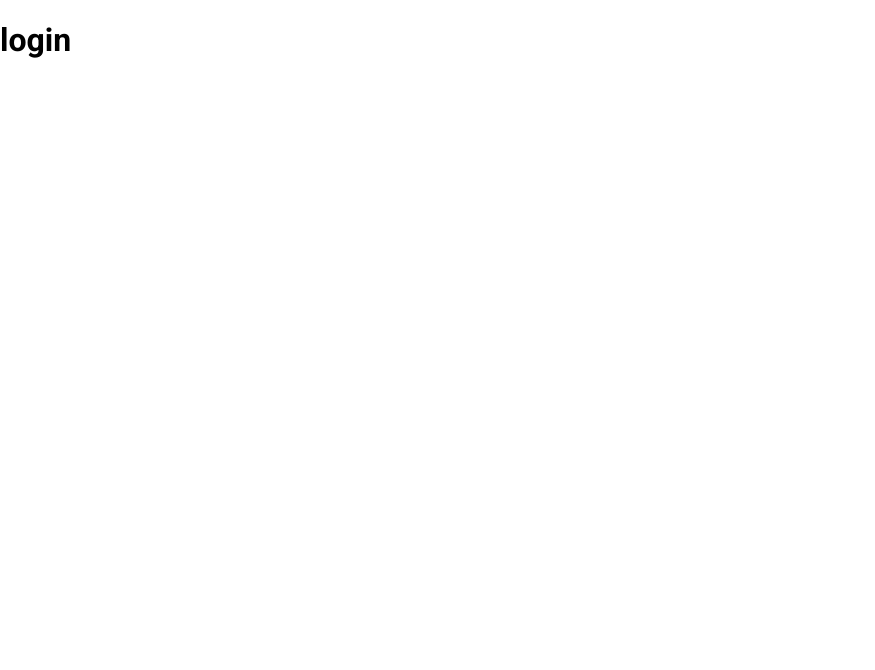
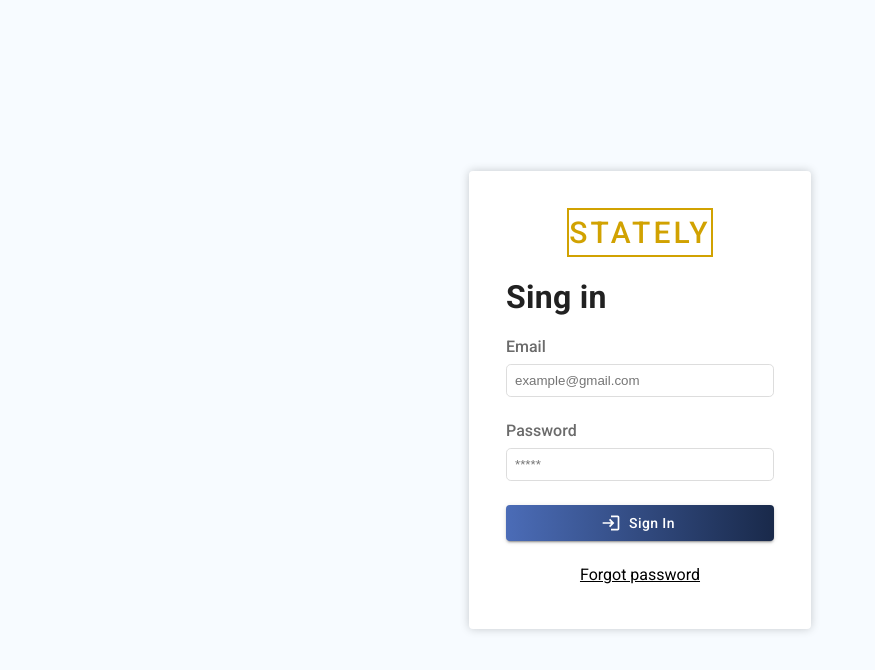
Before and after one commit to bhad0303/Stately, a React (Create React App) app: page / in a window 1280 px wide. Shown: the top 670 px of the page, without its empty margins (0-875 px from the left). Built offline with nearby package versions, Linux system fonts and the light colour scheme.

Commit message:
completing login component

```diff
--- /dev/null
+++ b/src/pages/login/Login.css
@@ -0,0 +1,57 @@
+form div{
+    display: flex;
+    flex-direction: column;
+    gap: 0.5rem;
+
+}
+
+form div label{
+     color: rgb(107, 107, 107);
+     font-weight: 500;
+}
+
+
+
+form div input{
+     border: 1px solid #ddd;
+     padding: 0.5rem;
+     border-radius:0.3rem ;
+
+}
+
+
+form div input:focus{
+    border: 1px solid blue;
+    outline: 3px solid #9CA5EA;
+    padding: 0.5rem;
+    border-radius:0.3rem ;
+}
+
+
+.btn-grad {background-image: linear-gradient(to right, #4b6cb7 0%, #182848  51%, #4b6cb7  100%)}
+.btn-grad {
+   margin: 10px;
+   padding: 15px 45px;
+   text-align: center;
+   text-transform: capitalize !important;
+   transition: 0.6s !important;
+   background-size: 200% auto;
+   color: white;
+   box-shadow: 0 0 20px #eee;
+   border-radius: 10px;
+   display: block;
+   width: 100%;
+ }
+
+ .btn-grad:hover {
+   background-position: right center; /* change the direction of the change here */
+   color: #fff;
+   text-decoration: none;
+ }
+
+
+ .Login{
+     display: flex;
+     flex-direction: column;
+     gap: 1.5rem;
+ }
--- a/src/pages/login/Login.jsx
+++ b/src/pages/login/Login.jsx
@@ -1,11 +1,132 @@
-import React from 'react'
+import React, { useState } from "react";
+import Box from "@mui/material/Box";
+import Card from "@mui/material/Card";
+import CardContent from "@mui/material/CardContent";
+import Button from "@mui/material/Button";
+import Typography from "@mui/material/Typography";
+import LoginIcon from "@mui/icons-material/Login";
+import "./Login.css";
 
-function login() {
+import { Link } from "react-router";
+import { Password } from "@mui/icons-material";
+
+
+
+
+function Login() {
+
+    const [formData,setFormData] = useState({
+       email : '',
+       password: ''
+    })
+
+    let handleSubmit = (event)=>{
+       event.preventDefault();
+       let resultData = {
+         ...formData
+       }
+
+       console.log(resultData)
+
+       setFormData({
+        email : "",
+        password : ""
+       })
+    }
+
+
+    let handleChange =(event)=>{
+       setFormData({
+         ...formData,
+         [event.target.name] : event.target.value
+       })
+    }
+
+
   return (
-    <div>
-      <h1>login</h1>
-    </div>
-  )
+    <Box
+      component="section"
+      sx={{
+        display: "flex",
+        justifyContent: "center",
+        alignItems: "center",
+        height: "100vh",
+        background: "#F7FBFF",
+        boxSizing: "border-box",
+      }}
+    >
+      <Card sx={{ minWidth: "300px", padding: "1.3rem" ,boxShadow : '0 0 10px rgba(0,0,0,0.2)' }}>
+        <CardContent>
+          <Typography
+            gutterBottom
+            sx={{
+              margin: "0 auto",
+              letterSpacing: "0.2rem",
+              color: "#D1A201",
+              fontSize: 30,
+              border: "2px solid #D1A201",
+              width: "fit-content",
+              fontWeight: 500,
+            }}
+          >
+            STATELY
+          </Typography>
+          <Typography sx={{ fontSize: "2rem" ,fontWeight : 'bold',margin:'1rem 0'}}>Sing in</Typography>
+
+          <form className="Login" onSubmit={handleSubmit}>
+            <div>
+              <label htmlFor="email">Email</label>
+              <input
+                id="email"
+                type="email"
+                name="email"
+                placeholder="example@gmail.com"
+                value ={formData.email}
+                onChange={handleChange}
+              />
+            </div>
+
+            <div>
+              <label htmlFor="password">Password</label>
+              <input
+                id="password"
+                type="password"
+                name="password"
+                placeholder="*****"
+                value ={formData.password}
+                onChange={handleChange}
+              />
+            </div>
+
+
+          <Button
+            variant="contained"
+            startIcon={<LoginIcon />}
+            className="btn-grad"
+            type="submit"
+          >
+            Sign in
+          </Button>
+
+          <div
+            style={{
+              textAlign: "center",
+
+
+            }}
+          >
+            <Link to="/forgot" style={{
+                color : 'black'
+            }}>
+              Forgot password
+            </Link>
+          </div>
+
+          </form>
+        </CardContent>
+      </Card>
+    </Box>
+  );
 }
 
-export default login;
+export default Login;
--- /dev/null
+++ b/src/pages/notfound/NotFound.jsx
@@ -0,0 +1,21 @@
+import notFound from './../../assets/notFound.svg'
+const NotFound = () =>{
+    return (
+        <div style={{
+            height :'100vh',
+            display :'flex',
+            justifyContent : 'center',
+            alignItems : 'center',
+            flexDirection :'column'
+
+        }}>
+              <img src={notFound} alt="" />
+               <p style={ {
+                   fontSize : '2rem'
+               }}>This Page Is Not Found </p>
+        </div>
+    )
+}
+
+
+export default NotFound;
--- a/src/routes/AppRoutes.jsx
+++ b/src/routes/AppRoutes.jsx
@@ -1,12 +1,15 @@
 import React from 'react';
 import { BrowserRouter , Routes, Route } from 'react-router';
 import Login from '../pages/login/Login';
+import NotFound from "../pages/notfound/NotFound";
+
 
 function AppRoutes() {
   return (
      <BrowserRouter>
       <Routes>
          <Route path='/' element={<Login />}/>
+         <Route path='*' element={<NotFound/>}/>
       </Routes>
     </BrowserRouter>
   )
```
Also changed, not shown: src/assets/notFound.svg (added).
